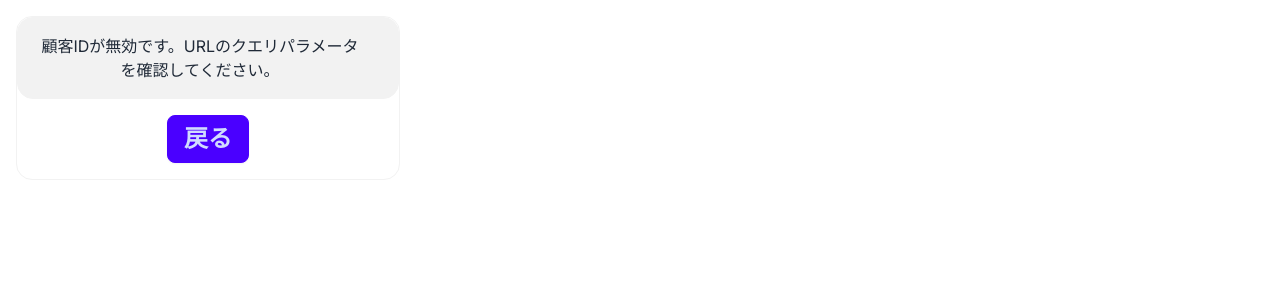
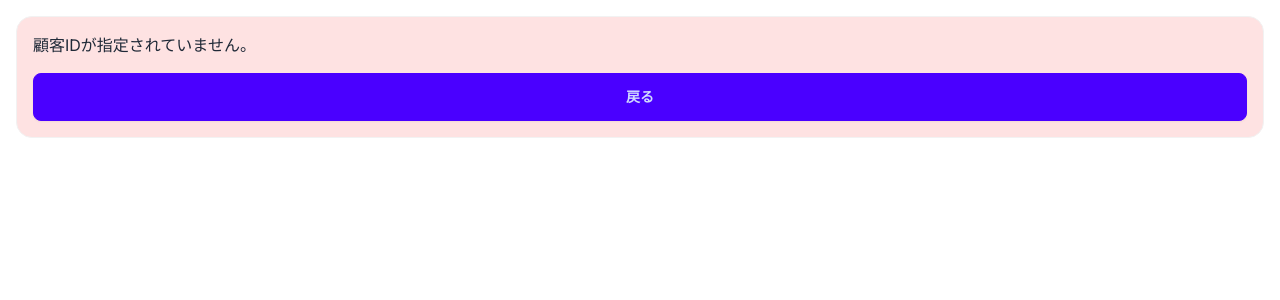
Before and after one commit to bck0593/front, a Next.js app: page /customers/create/confirm in a window 1280 px wide. Shown: the top 300 px of the page. Built offline with nearby package versions, Linux system fonts and the light colour scheme.

Commit message:
Update page.jsx

```diff
--- a/src/app/customers/create/confirm/page.jsx
+++ b/src/app/customers/create/confirm/page.jsx
@@ -1,58 +1,56 @@
-"use client";
-import OneCustomerInfoCard from "@/app/components/one_customer_info_card.jsx";
-import fetchCustomer from "./fetchCustomer";
-import { useRouter, useSearchParams } from "next/navigation";
+"use client"; // もしクライアントコンポーネントなら追加
+
+import { useSearchParams, useRouter } from "next/navigation";
 import { useEffect, useState } from "react";
+import OneCustomerInfoCard from "@/app/components/one_customer_info_card";
+
+async function fetchCustomer(id) {
+  const res = await fetch(`${process.env.NEXT_PUBLIC_API_ENDPOINT}/customers?customer_id=${id}`, {
+    cache: "no-store",
+  });
+  if (!res.ok) throw new Error("Failed to fetch customer");
+  return res.json();
+}
 
 export default function ConfirmPage() {
+  const searchParams = useSearchParams();
+  const customer_id = searchParams.get("customer_id");
   const router = useRouter();
-  const customer_id = useSearchParams().get("customer_id");
-  const [customer, setCustomer] = useState({});
-  const [error, setError] = useState(false);
-  const [errorMessage, setErrorMessage] = useState("");
 
- useEffect(() => {
-  const customer_id = new URLSearchParams(window.location.search).get("customer_id");
+  const [customer, setCustomer] = useState(null);
+  const [error, setError] = useState(null);
 
-  if (!customer_id || customer_id === "null") {
-    setError(true);
-    setErrorMessage("顧客IDが無効です。URLのクエリパラメータを確認してください。");
-    return;
-  }
-
-  const fetchAndSetCustomer = async () => {
-    try {
-      const customerData = await fetchCustomer(customer_id);
-      setCustomer(customerData);
-    } catch (error) {
-      setError(true);
-      setErrorMessage("顧客情報の作成に失敗しました。詳細: " + error.message);
+  useEffect(() => {
+    if (!customer_id) {
+      setError("顧客IDが指定されていません。");
+      return;
     }
-  };
-
-  fetchAndSetCustomer();
-}, []);
-
+    fetchCustomer(customer_id)
+      .then(data => setCustomer(data[0]))
+      .catch(e => setError("顧客情報の取得に失敗しました: " + e.message));
+  }, [customer_id]);
 
   if (error) {
     return (
-      <div className="card bordered bg-white border-blue-200 border-2 max-w-sm m-4">
-        <div className="alert alert-danger p-4 text-center">{errorMessage}</div>
-        <button onClick={() => router.push("./../../customers")}>
-          <div className="btn btn-primary m-4 text-2xl">戻る</div>
+      <div className="card bordered m-4 p-4 bg-red-100">
+        <p>{error}</p>
+        <button className="btn btn-primary mt-4" onClick={() => router.push("/customers")}>
+          戻る
         </button>
       </div>
     );
   }
 
+  if (!customer) {
+    return <p className="m-4">読み込み中...</p>;
+  }
+
   return (
     <div className="card bordered bg-white border-blue-200 border-2 max-w-sm m-4">
-      <div className="alert alert-success p-4 text-center">
-        正常に作成しました
-      </div>
+      <div className="alert alert-success p-4 text-center">正常に作成しました</div>
       <OneCustomerInfoCard {...customer} />
-      <button onClick={() => router.push("./../../customers")}>
-        <div className="btn btn-primary m-4 text-2xl">戻る</div>
+      <button className="btn btn-primary m-4" onClick={() => router.push("/customers")}>
+        戻る
       </button>
     </div>
   );
```
